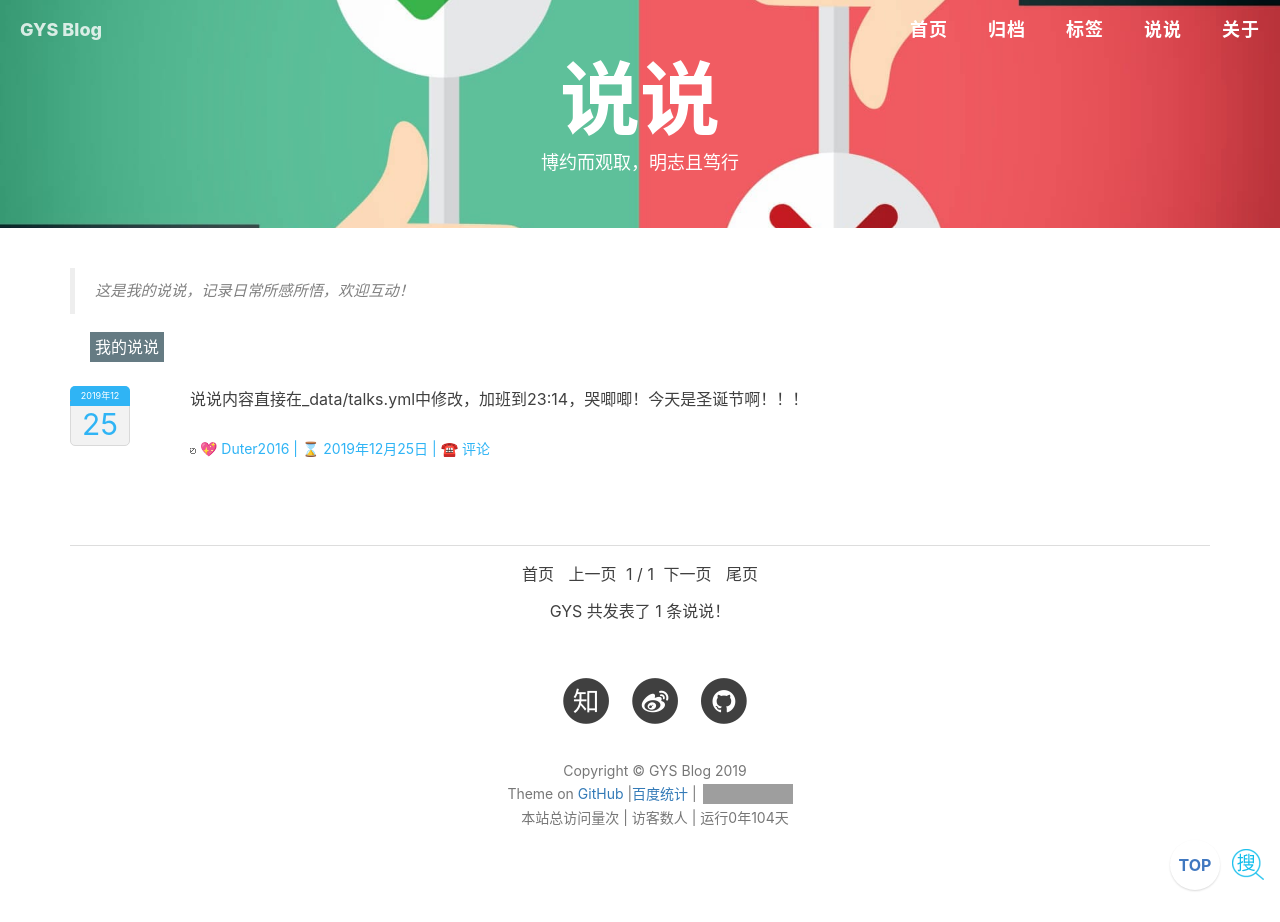
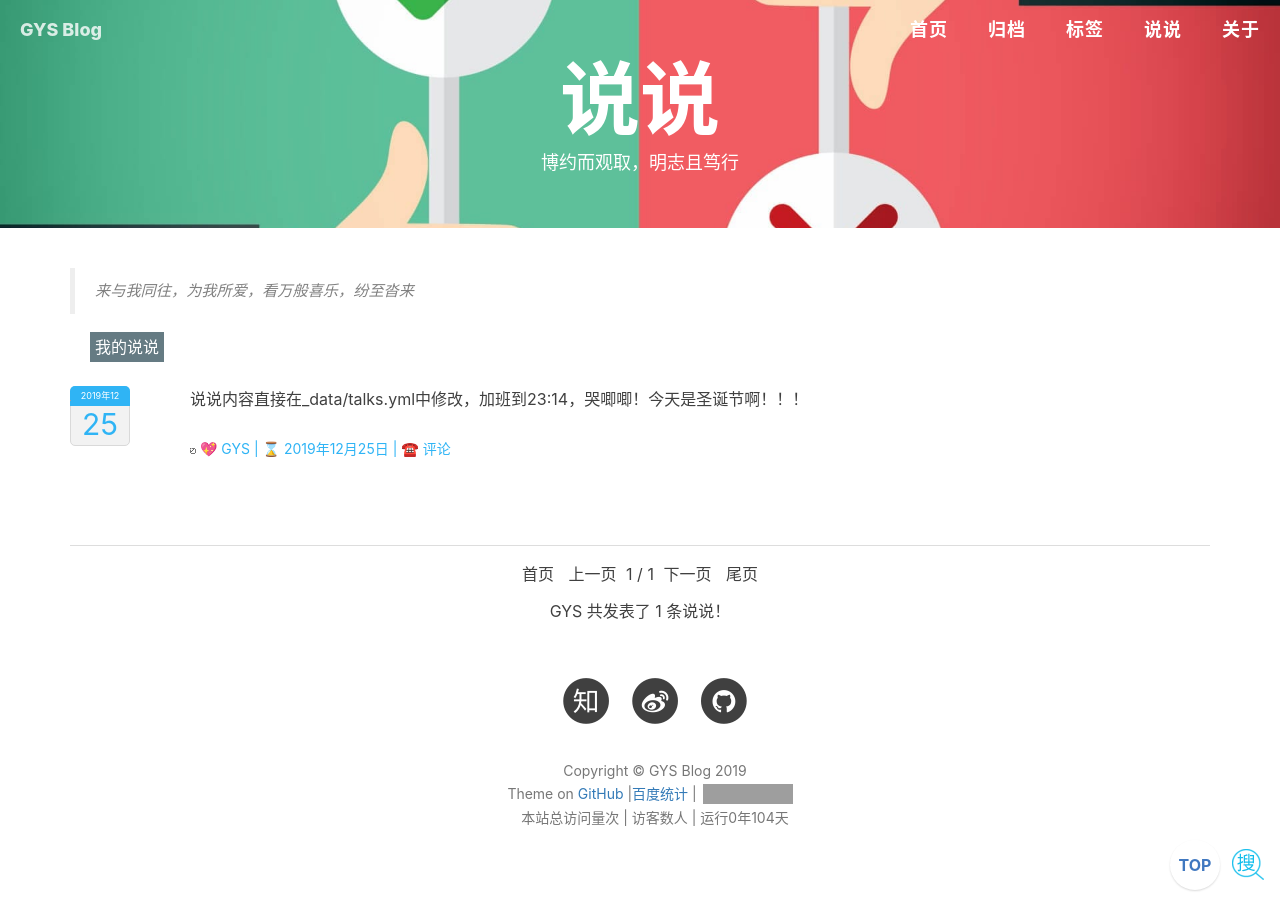
Before and after one commit to Richardurben/Richardurben.github.io, a Jekyll site: the page built from 3talks.html, in a window 1280 px wide. Built offline with Jekyll 4.4.1, drawn with Linux system fonts in a browser that asks for light colours; nearby versions of some CDN libraries; comment, search, counter and statistics services are not loaded; grey boxes are pictures that could not be loaded.

Commit message:
Update 3talks.html

```diff
--- a/3talks.html
+++ b/3talks.html
@@ -142,7 +142,7 @@ header-img: "img/talk-bg.jpg"
 <div class="container">
 
 <blockquote>
-    <p>这是我的说说，记录日常所感所悟，欢迎互动！</p>
+    <p>来与我同往，为我所爱，看万般喜乐，纷至沓来</p>
 </blockquote>
 
 <div class="hexo-douban-tabs">
@@ -228,7 +228,7 @@ header-img: "img/talk-bg.jpg"
       <div class="hexo-douban-info">
           <div class="hexo-douban-title"><a> {{ talk.mytalk }}</a></div>
           <div class="hexo-douban-meta"><br></div>
-          <div class="hexo-douban-meta"><textarea id="copy{{ talk.talkmonth }}{{ talk.talkday }}" class="copy">@{{ talk.talkmonth }}月{{ talk.talkday }}日 评论:</textarea> 💖 Duter2016 | ⌛️ {{ talk.talkmonth }}月{{ talk.talkday }}日 | ☎️ <a onclick="copyLink{{ talk.talkmonth }}{{ talk.talkday }}()" href="#comments"><font color="#2fb4f5">评论</font></a></div>
+          <div class="hexo-douban-meta"><textarea id="copy{{ talk.talkmonth }}{{ talk.talkday }}" class="copy">@{{ talk.talkmonth }}月{{ talk.talkday }}日 评论:</textarea> 💖 GYS | ⌛️ {{ talk.talkmonth }}月{{ talk.talkday }}日 | ☎️ <a onclick="copyLink{{ talk.talkmonth }}{{ talk.talkday }}()" href="#comments"><font color="#2fb4f5">评论</font></a></div>
           <div class="hexo-douban-comments"></div>
       </div>
 
```
